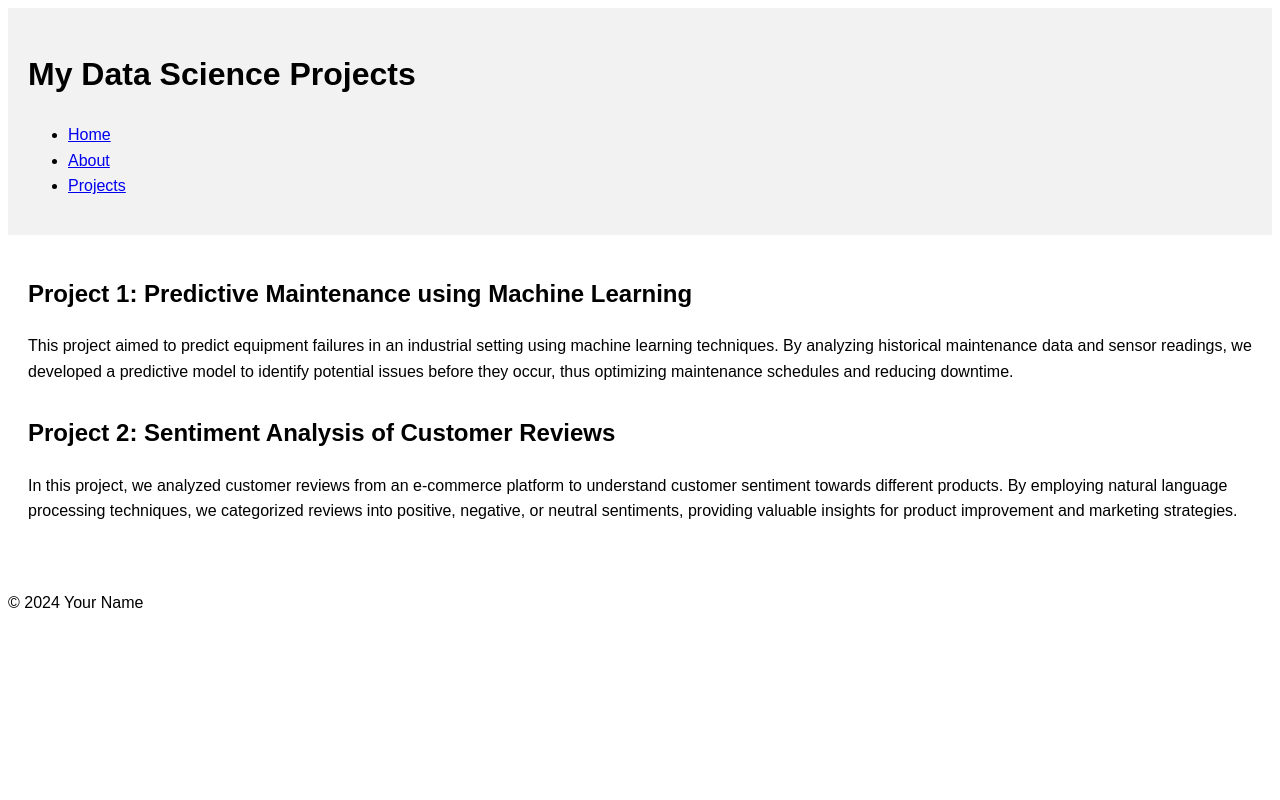
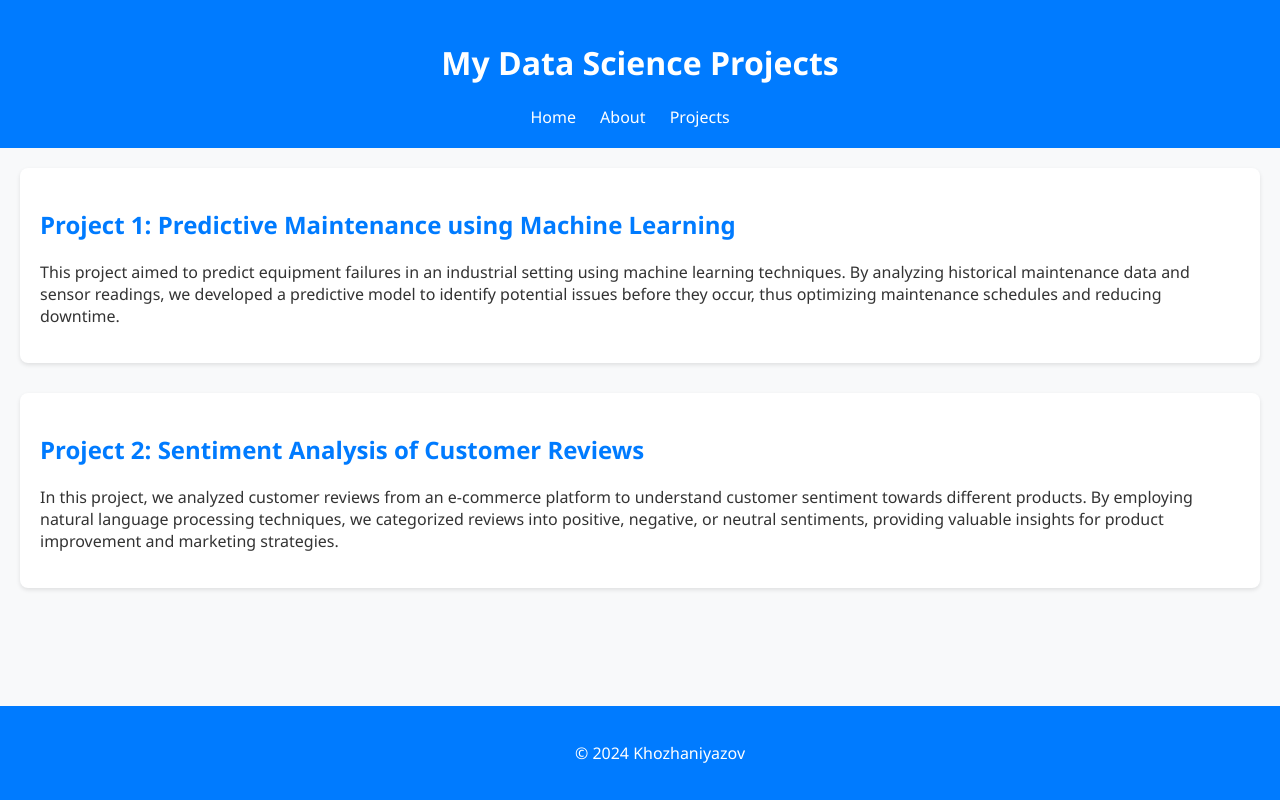
Before and after one commit to khozhaniyazov/khozhaniyazov.github.io, a plain HTML site: page projects.html in a window 1280 px wide. Drawn offline with Linux system fonts and the light colour scheme.

Commit message:
Add files via upload

```diff
--- a/projects.html
+++ b/projects.html
@@ -6,20 +6,53 @@
     <title>My Data Science Projects</title>
     <style>
         /* Add your custom CSS styles here */
-        /* For example: */
         body {
-            font-family: Arial, sans-serif;
-            line-height: 1.6;
+            font-family: 'Segoe UI', Tahoma, Geneva, Verdana, sans-serif;
+            background-color: #f8f9fa;
+            color: #333;
+            margin: 0;
+            padding: 0;
         }
         header {
-            background-color: #f2f2f2;
+            background-color: #007bff;
+            color: #fff;
             padding: 20px;
+            text-align: center;
+        }
+        nav ul {
+            list-style-type: none;
+            margin: 0;
+            padding: 0;
+        }
+        nav ul li {
+            display: inline;
+            margin-right: 20px;
+        }
+        nav ul li a {
+            color: #fff;
+            text-decoration: none;
         }
         main {
             padding: 20px;
         }
         section {
             margin-bottom: 30px;
+            padding: 20px;
+            background-color: #fff;
+            border-radius: 8px;
+            box-shadow: 0 2px 4px rgba(0, 0, 0, 0.1);
+        }
+        h2 {
+            color: #007bff;
+        }
+        footer {
+            background-color: #007bff;
+            color: #fff;
+            padding: 20px;
+            text-align: center;
+            position: fixed;
+            bottom: 0;
+            width: 100%;
         }
     </style>
 </head>
@@ -48,7 +81,7 @@
     </main>
 
     <footer>
-        <p>&copy; 2024 Your Name</p>
+        <p>&copy; 2024 Khozhaniyazov</p>
     </footer>
 </body>
 </html>
```
